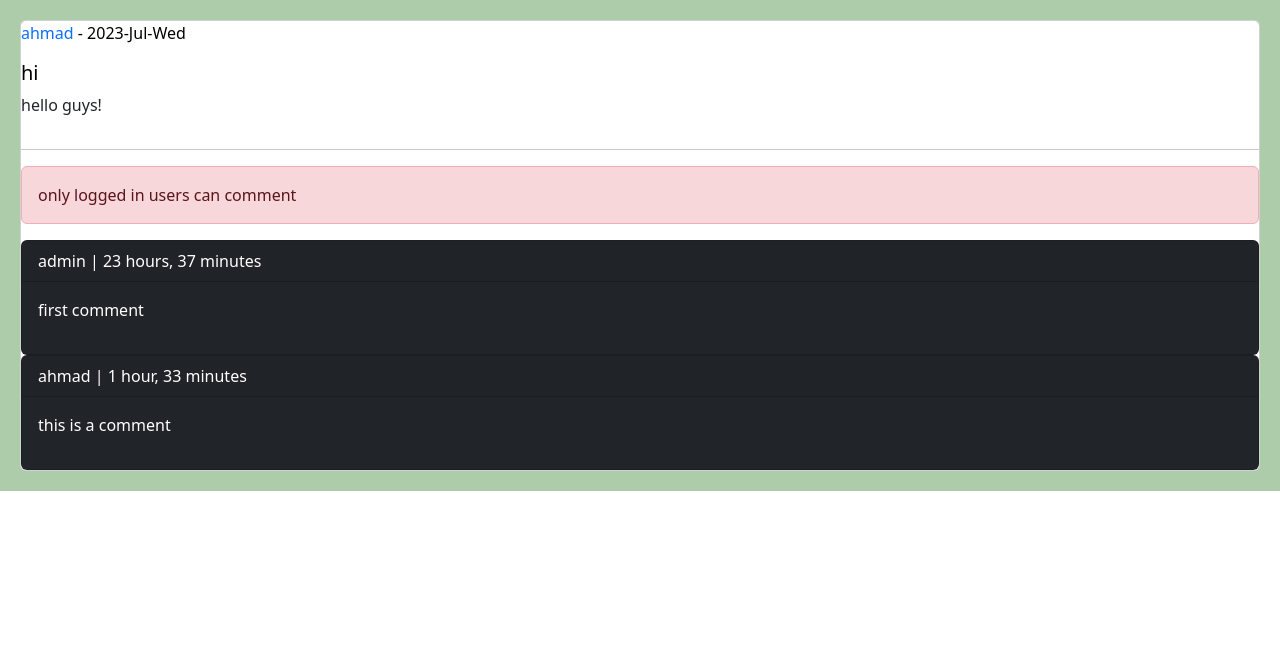
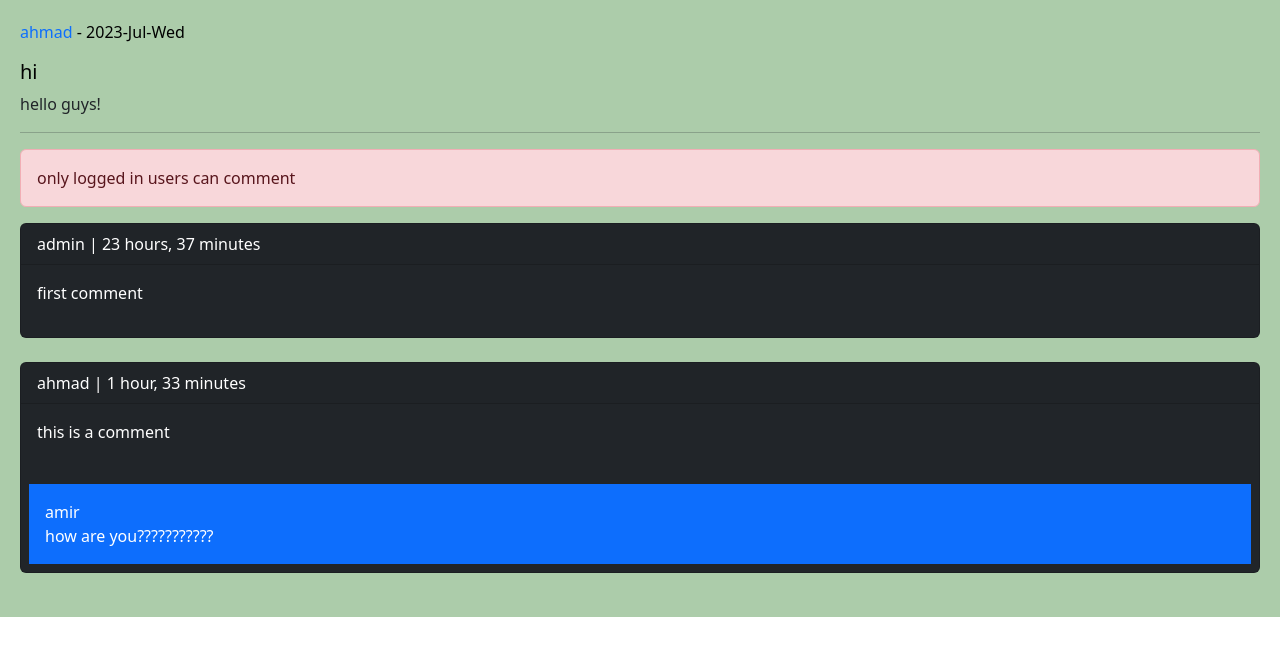
Before and after one commit to AkbarBeiramzadeh/twitter_2, a Django app: a page that uses home/templates/home/detail.html in a window 1280 px wide. Shown: the part 54-710 px from the top of the page. Run offline with Django 4.2, Linux system fonts and the light colour scheme; data comes from the database, SQL or seed files in the repository; both versions use the stored data as it was after the commit.

Commit message:
feat: showing comments post in detail.html

```diff
--- a/home/templates/home/detail.html
+++ b/home/templates/home/detail.html
@@ -9,7 +9,7 @@
     <a href="{% url 'home:post_delete' post.id %}" class="btn btn-danger">Delete</a>
     <a href="{% url 'home:post_update' post.id %}" class="btn btn-info">Update</a>
     {% endif %}
-    <div class="card">
+
     <p style="color: black;"><a href="{% url 'account:user_profile' post.user.id %}" style="text-decoration: none">{{ post.user }}</a> - {{ post.updated|date:"Y-M-D" }}</p>
     <h5 style="color: black">{{ post.title }}</h5>
     <p>{{ post.body }}</p>
@@ -20,6 +20,7 @@
             {{ form.as_div }}
             <input type="submit" value="send">
         </form>
+         <br>
     {% else %}
         <p class="alert alert-danger">only logged in users can comment</p>
     {% endif %}
@@ -27,10 +28,16 @@
         <div class="card bg-dark text-white">
         <p class="card-header">{{ comment.user }} | {{ comment.created | timesince }}</p>
         <p class="card-body">{{ comment.body }}</p>
+            {% with replies=comment.rcomments.all %}
+            {% for reply in replies %}
+                <p class="bg-primary p-3 m-2">{{ reply.user }}<br> {{ reply.body  }}</p>
+            {% endfor %}
+            {% endwith %}
         </div>
+        <br>
     {% empty %}
         <p>No comments yet!</p>
     {% endfor %}
 
-    </div>
+
 {% endblock %}
```
Also changed, not shown: db.sqlite3.
